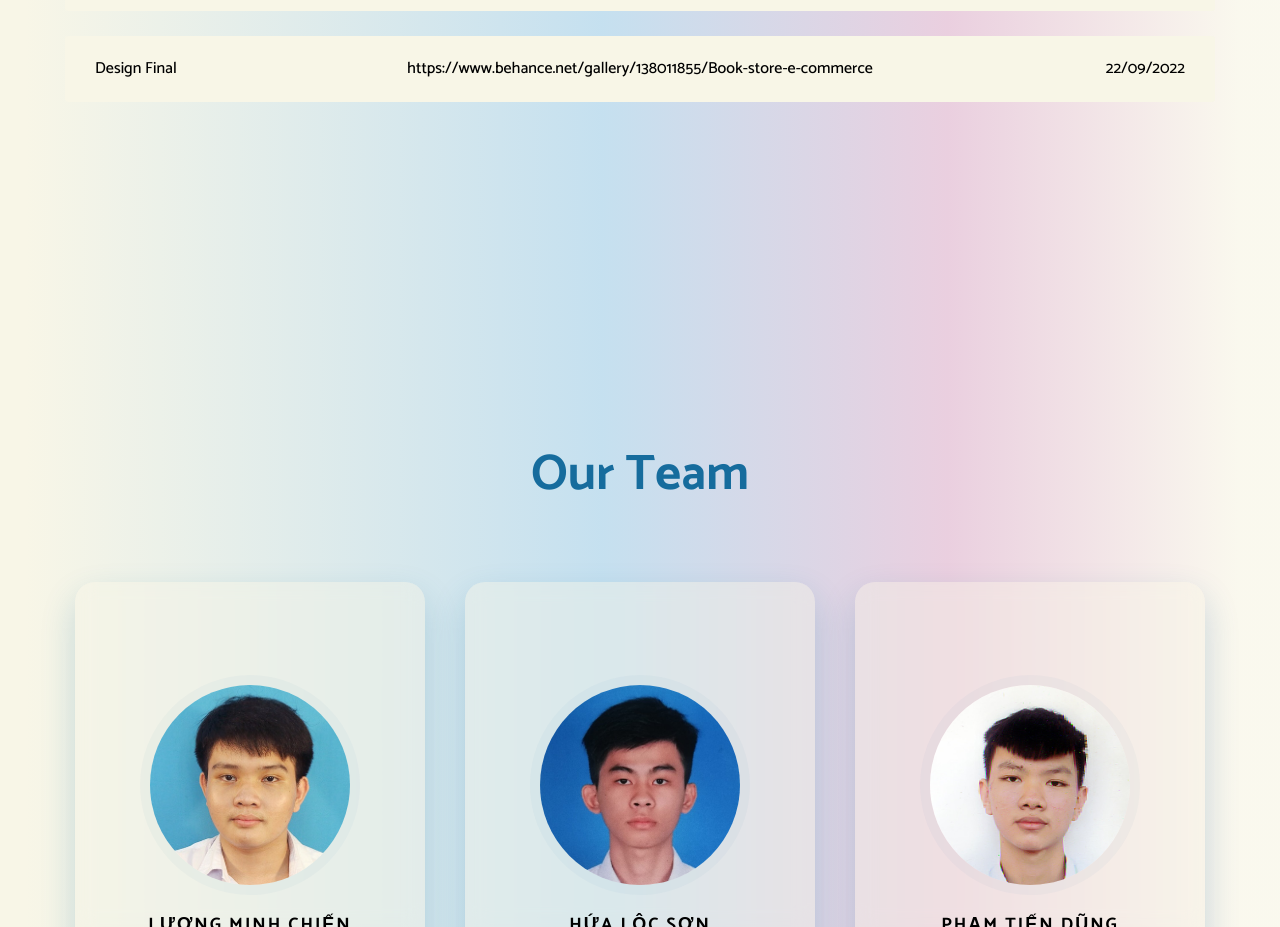
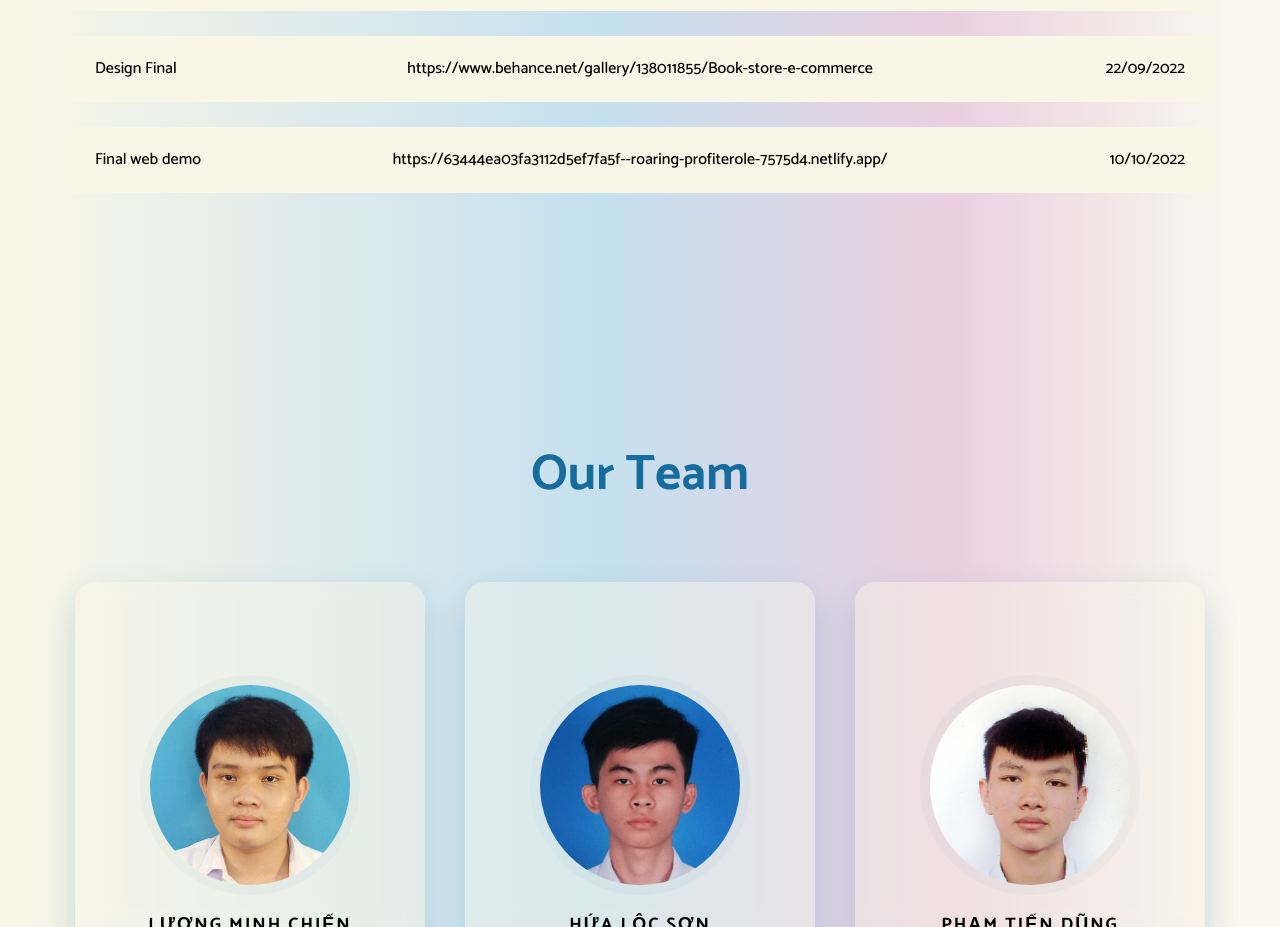
Before and after one commit to hualocson/HomePageWeb, a plain HTML site: page index.html in a window 1280 px wide. Shown: the part 1320-2247 px from the top of the page. Drawn offline with nearby package versions, Linux system fonts and the light colour scheme.

Commit message:
add demo final web

```diff
--- a/index.html
+++ b/index.html
@@ -85,6 +85,17 @@
 								>
 							</div>
 							<div class="col col-3" data-label="Amount">22/09/2022</div>
+						</li>
+						<li class="table-row">
+							<div class="col col-1" data-label="Job Id">Final web demo</div>
+							<div class="col col-2 menu__link-item" data-label="Customer Name">
+								<a
+									href="https://63444ea03fa3112d5ef7fa5f--roaring-profiterole-7575d4.netlify.app/"
+									target="_blank"
+									>https://63444ea03fa3112d5ef7fa5f--roaring-profiterole-7575d4.netlify.app/</a
+								>
+							</div>
+							<div class="col col-3" data-label="Amount">10/10/2022</div>
 						</li>
 					</ul>
 				</div>
```
